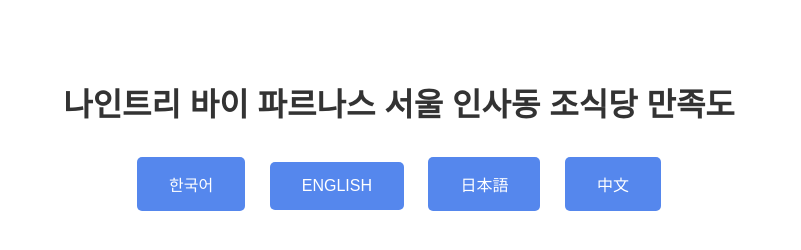
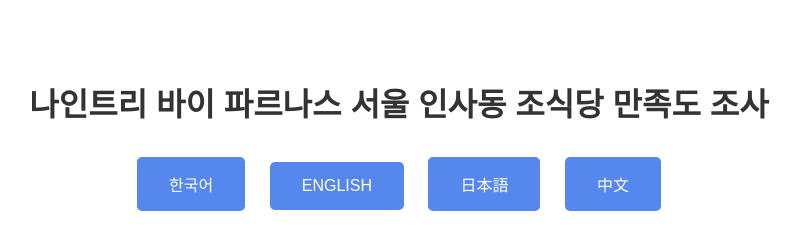
Before and after one commit to insadong3/bf, a plain HTML site: page index.html in a window 1280 px wide. Shown: the whole page, without its empty margins (241-1042 px from the left). Drawn offline with Linux system fonts and the light colour scheme.

Commit message:
Update index.html

```diff
--- a/index.html
+++ b/index.html
@@ -31,7 +31,7 @@
     </style>
 </head>
 <body>
-    <h1>나인트리 바이 파르나스 서울 인사동 조식당 만족도</h1>
+    <h1>나인트리 바이 파르나스 서울 인사동 조식당 만족도 조사</h1>
     <button onclick="window.location.href='https://forms.gle/8ag3ancjdX4Q8vs69'">한국어</button>
     <button onclick="window.location.href='https://forms.gle/DEJhf9XDBPLEZEVK9'">ENGLISH</button>
     <button onclick="window.location.href='https://forms.gle/DQR7kHWTSNAVoivu5'">日本語</button>
```
